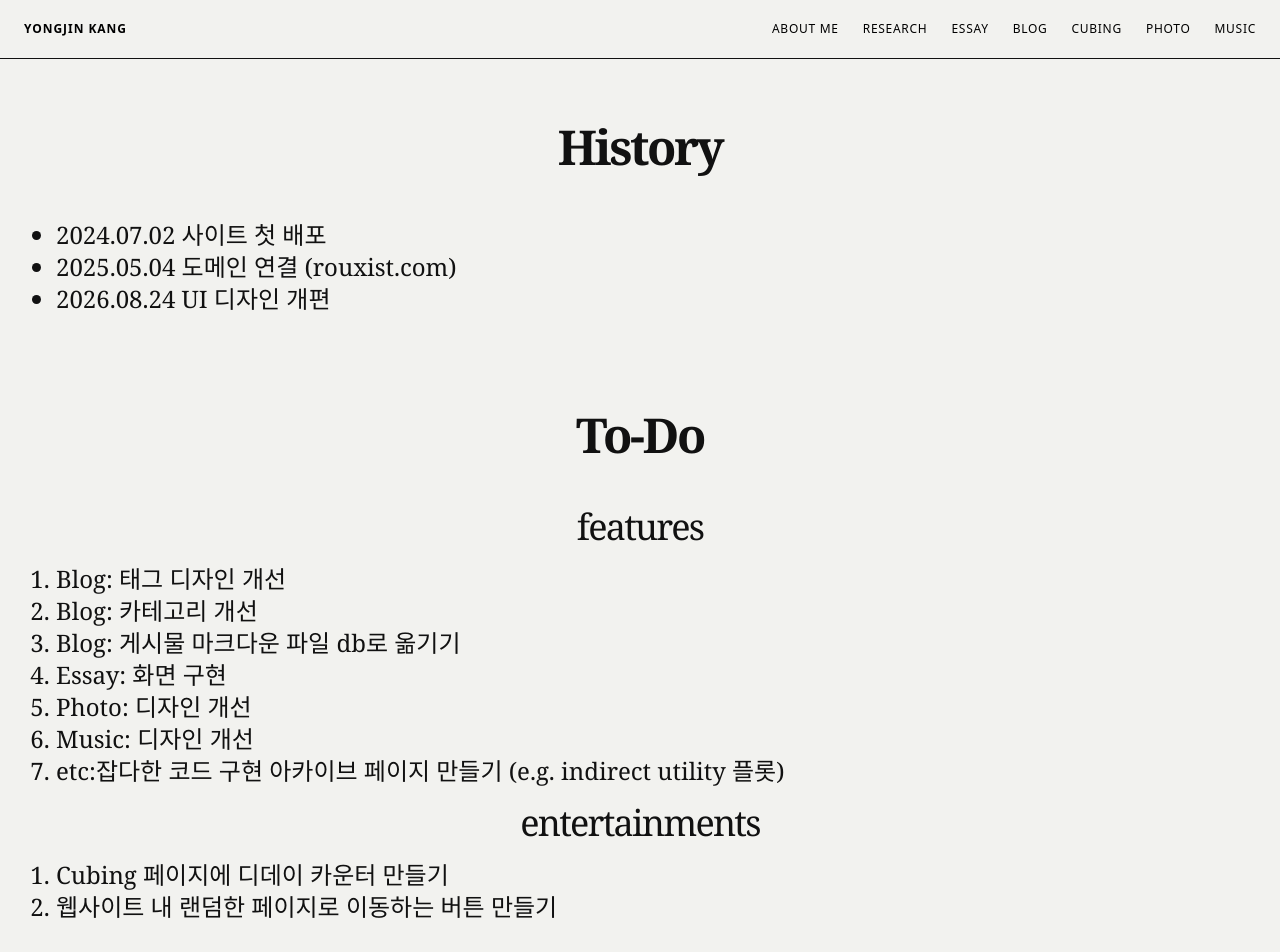
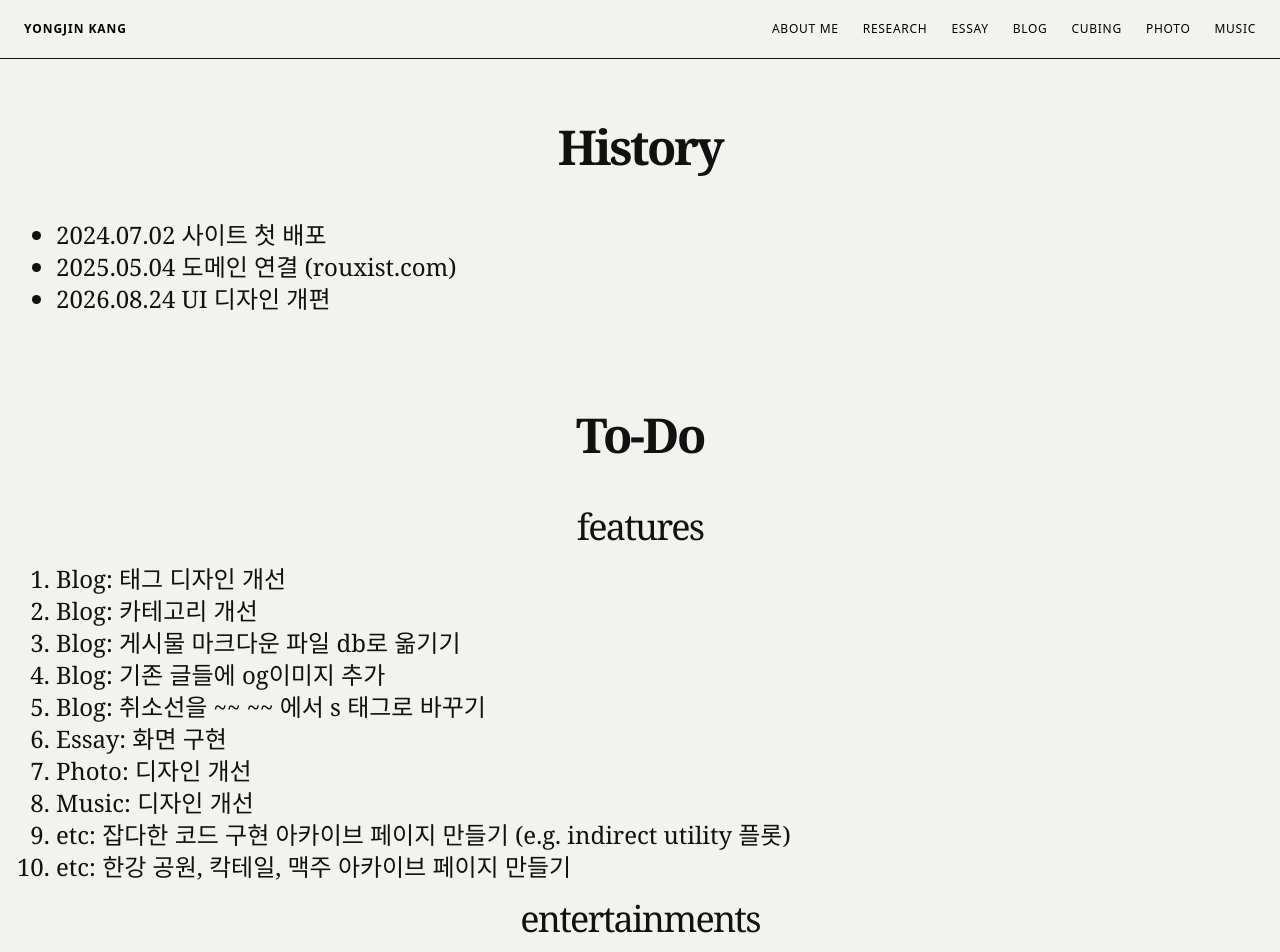
Before and after one commit to Rouxist/main-blog, a Next.js app: page /notice in a window 1280 px wide. Shown: the top 952 px of the page. Built offline with nearby package versions, Linux system fonts and the light colour scheme.

Commit message:
chore: updated notice

```diff
--- a/src/app/notice/page.tsx
+++ b/src/app/notice/page.tsx
@@ -30,13 +30,16 @@ export default function Notice() {
             <li>Blog: 태그 디자인 개선</li>
             <li>Blog: 카테고리 개선</li>
             <li>Blog: 게시물 마크다운 파일 db로 옮기기</li>
+            <li>Blog: 기존 글들에 og이미지 추가</li>
+            <li>Blog: 취소선을 ~~ ~~ 에서 s 태그로 바꾸기</li>
             <li>Essay: 화면 구현</li>
             <li>Photo: 디자인 개선</li>
             <li>Music: 디자인 개선</li>
             <li>
-              etc:잡다한 코드 구현 아카이브 페이지 만들기 (e.g. indirect utility
-              플롯)
+              etc: 잡다한 코드 구현 아카이브 페이지 만들기 (e.g. indirect
+              utility 플롯)
             </li>
+            <li>etc: 한강 공원, 칵테일, 맥주 아카이브 페이지 만들기</li>
           </ol>
           <h2 className="text-3xl md:text-5xl lg:text-4xl tracking-tighter leading-tight md:leading-none my-4 text-center ">
             entertainments
```
